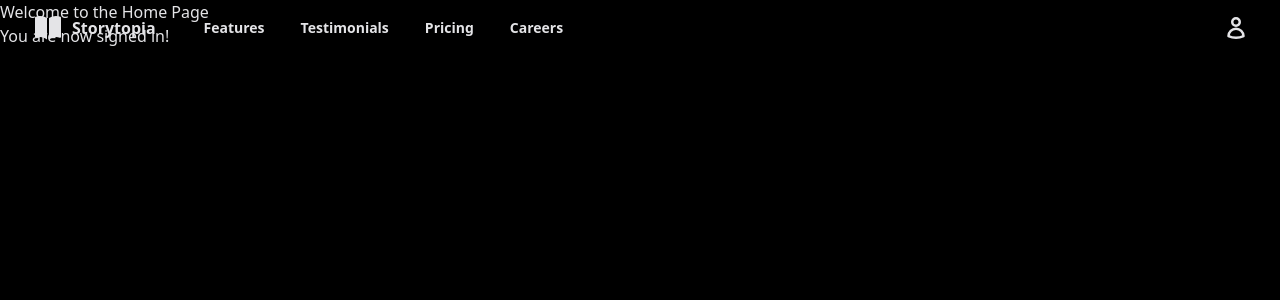
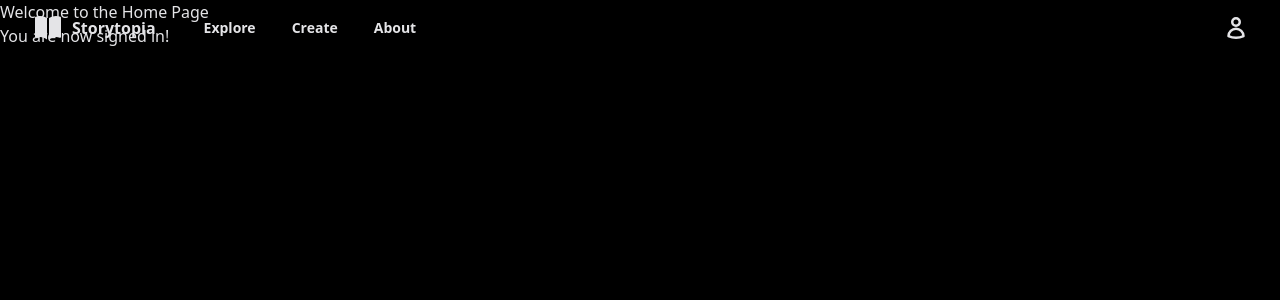
Before and after one commit to mikeguyon98/storytopia-fe, a React (Create React App) app: page /home in a window 1280 px wide. Shown: the top 300 px of the page. Built offline with nearby package versions, Linux system fonts and the light colour scheme; no server answers; sample sign-in values are in the browser's storage.

Commit message:
Updates Navbar

```diff
--- a/src/components/navbar/NavLinks.js
+++ b/src/components/navbar/NavLinks.js
@@ -6,18 +6,13 @@ export const NavLinks = () => {
   return (
     <ul className="flex gap-3 text-zinc-400 md:gap-9">
       <li>
-        <NavLink>Features</NavLink>
+        <NavLink>Explore</NavLink>
       </li>
       <li>
-        <NavLink>Testimonials</NavLink>
+        <NavLink>Create</NavLink>
       </li>
       <li>
-        <NavLink>Pricing</NavLink>
-      </li>
-      <li>
-        <NavLink>
-          Careers
-        </NavLink>
+        <NavLink>About</NavLink>
       </li>
     </ul>
   );
```
